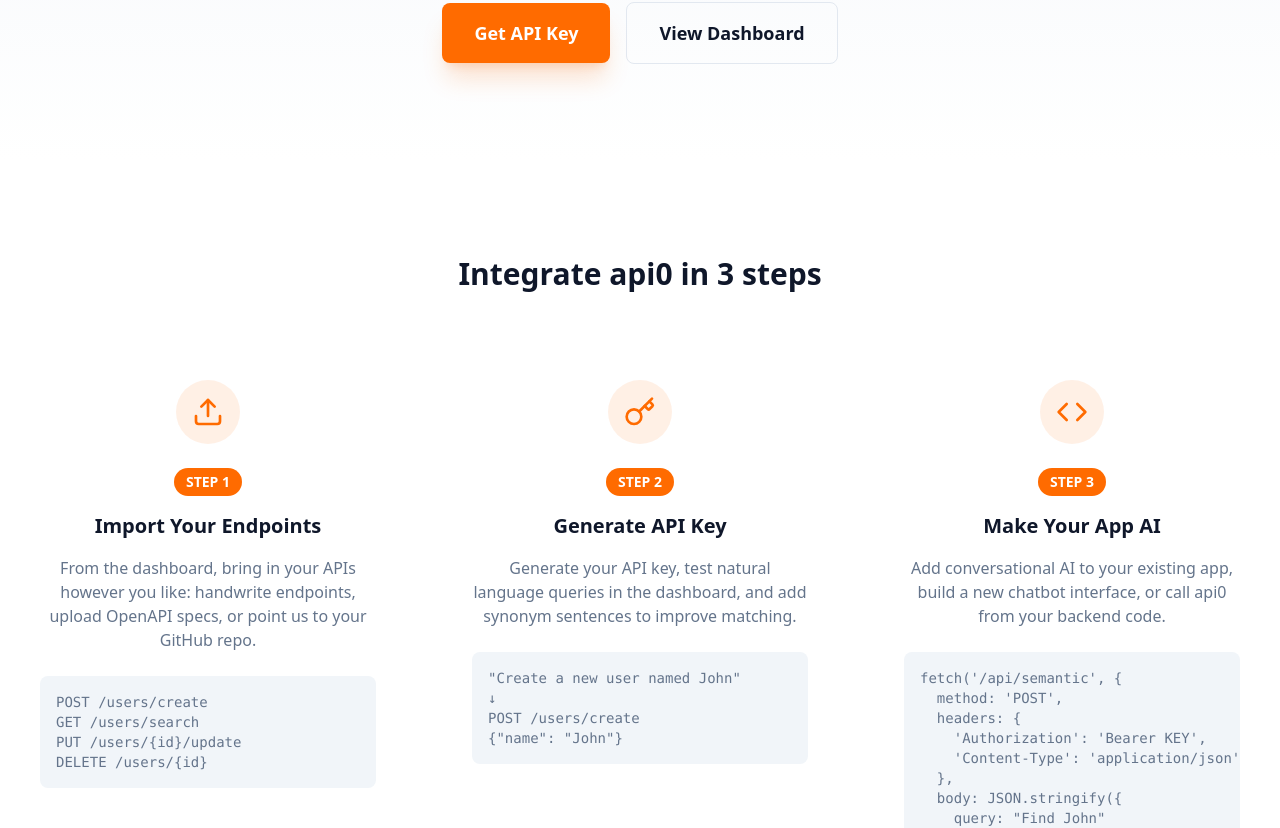
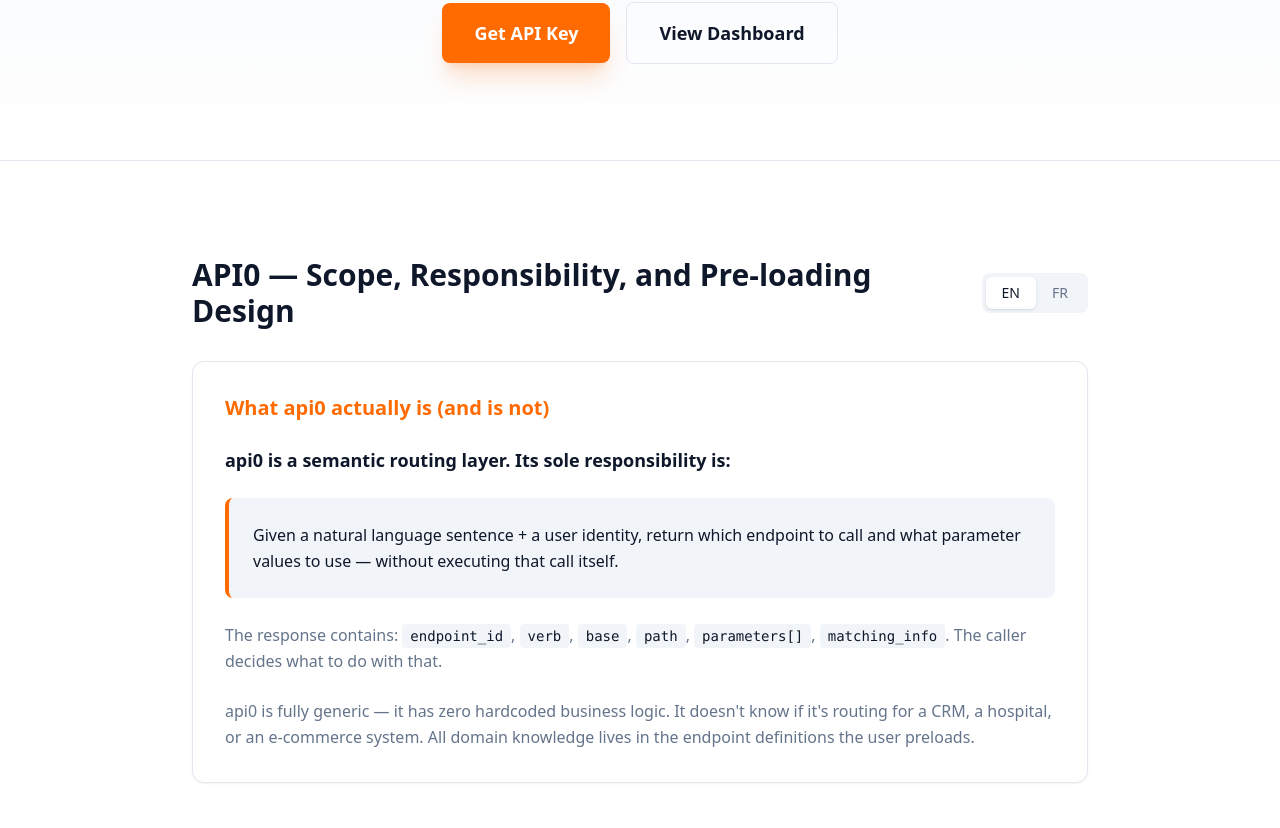
Before and after one commit to bennekrouf/landing-api0, a Next.js app: page / in a window 1280 px wide. Shown: the part 394-1222 px from the top of the page. Built offline with nearby package versions, Linux system fonts and the light colour scheme.

Commit message:
feat: Add ScopeSection component to the home page to detail API0's scope and responsibility with language selection, and update tsconfig for JSX transform and type includes.

```diff
--- a/src/app/page.tsx
+++ b/src/app/page.tsx
@@ -2,6 +2,7 @@
 
 import React from 'react';
 import { Upload, Key, Code } from 'lucide-react';
+import ScopeSection from '@/components/ScopeSection';
 
 const HomePage = () => {
   return (
@@ -35,6 +36,9 @@
           </div>
         </div>
       </section>
+
+      {/* Scope Section */}
+      <ScopeSection />
 
       {/* 3-Step Integration */}
       <section id="integration" className="py-24 bg-background">
--- /dev/null
+++ b/src/components/ScopeSection.tsx
@@ -0,0 +1,82 @@
+"use client";
+
+import React, { useState } from 'react';
+
+export default function ScopeSection() {
+  const [lang, setLang] = useState<'en' | 'fr'>('en');
+
+  return (
+    <section className="py-24 bg-background border-y border-border">
+      <div className="container mx-auto px-4">
+        <div className="max-w-4xl mx-auto">
+          <div className="flex justify-between items-center mb-8">
+            <h2 className="text-2xl sm:text-3xl font-bold text-foreground">
+              {lang === 'en' ? 'API0 — Scope, Responsibility, and Pre-loading Design' : 'API0 — Périmètre, Responsabilité et Conception'}
+            </h2>
+            <div className="flex bg-muted rounded-lg p-1">
+              <button
+                onClick={() => setLang('en')}
+                className={`px-4 py-1.5 rounded-md text-sm font-medium transition-colors ${
+                  lang === 'en' ? 'bg-background text-foreground shadow' : 'text-muted-foreground hover:text-foreground'
+                }`}
+              >
+                EN
+              </button>
+              <button
+                onClick={() => setLang('fr')}
+                className={`px-4 py-1.5 rounded-md text-sm font-medium transition-colors ${
+                  lang === 'fr' ? 'bg-background text-foreground shadow' : 'text-muted-foreground hover:text-foreground'
+                }`}
+              >
+                FR
+              </button>
+            </div>
+          </div>
+
+          <div className="bg-card border border-border rounded-xl p-8 shadow-sm">
+            <h3 className="text-xl font-semibold mb-6 text-[#FF6B00]">
+              {lang === 'en' ? 'What api0 actually is (and is not)' : 'Ce qu\'est réellement api0 (et ce qu\'il n\'est pas)'}
+            </h3>
+
+            <div className="space-y-6 text-muted-foreground leading-relaxed">
+              <p className="text-lg">
+                <strong className="text-foreground">
+                  {lang === 'en' ? 'api0 is a semantic routing layer. Its sole responsibility is:' : 'api0 est une couche de routage sémantique. Sa seule responsabilité est :'}
+                </strong>
+              </p>
+
+              <div className="bg-muted p-6 rounded-lg border-l-4 border-[#FF6B00]">
+                <p className="text-foreground font-medium">
+                  {lang === 'en'
+                    ? 'Given a natural language sentence + a user identity, return which endpoint to call and what parameter values to use — without executing that call itself.'
+                    : 'Étant donné une phrase en langage naturel + une identité utilisateur, renvoyer quel endpoint appeler et quelles valeurs de paramètres utiliser — sans exécuter cet appel lui-même.'}
+                </p>
+              </div>
+
+              <p>
+                {lang === 'en'
+                  ? 'The response contains: '
+                  : 'La réponse contient : '}
+                <code className="bg-muted text-foreground px-2 py-1 rounded text-sm">endpoint_id</code>,{' '}
+                <code className="bg-muted text-foreground px-2 py-1 rounded text-sm">verb</code>,{' '}
+                <code className="bg-muted text-foreground px-2 py-1 rounded text-sm">base</code>,{' '}
+                <code className="bg-muted text-foreground px-2 py-1 rounded text-sm">path</code>,{' '}
+                <code className="bg-muted text-foreground px-2 py-1 rounded text-sm">parameters[]</code>,{' '}
+                <code className="bg-muted text-foreground px-2 py-1 rounded text-sm">matching_info</code>.
+                {lang === 'en'
+                  ? ' The caller decides what to do with that.'
+                  : ' L\'appelant décide quoi faire de tout cela.'}
+              </p>
+
+              <p>
+                {lang === 'en'
+                  ? 'api0 is fully generic — it has zero hardcoded business logic. It doesn\'t know if it\'s routing for a CRM, a hospital, or an e-commerce system. All domain knowledge lives in the endpoint definitions the user preloads.'
+                  : 'api0 est entièrement générique — il n\'a aucune logique métier codée en dur. Il ne sait pas s\'il route pour un CRM, un hôpital ou un système e-commerce. Toute la connaissance du domaine réside dans les définitions d\'endpoints que l\'utilisateur précharge.'}
+              </p>
+            </div>
+          </div>
+        </div>
+      </div>
+    </section>
+  );
+}
--- a/tsconfig.json
+++ b/tsconfig.json
@@ -15,7 +15,7 @@
     "moduleResolution": "bundler",
     "resolveJsonModule": true,
     "isolatedModules": true,
-    "jsx": "preserve",
+    "jsx": "react-jsx",
     "incremental": true,
     // Add type roots but keep paths simple
     "typeRoots": [
@@ -41,7 +41,8 @@
     ".next/types/**/*.ts",
     "src/types/**/*.d.ts" // Explicitly include your type declaration files
     ,
-    "../src/middleware.ts"
+    "../src/middleware.ts",
+    ".next/dev/types/**/*.ts"
   ],
   "exclude": [
     "node_modules"
```
